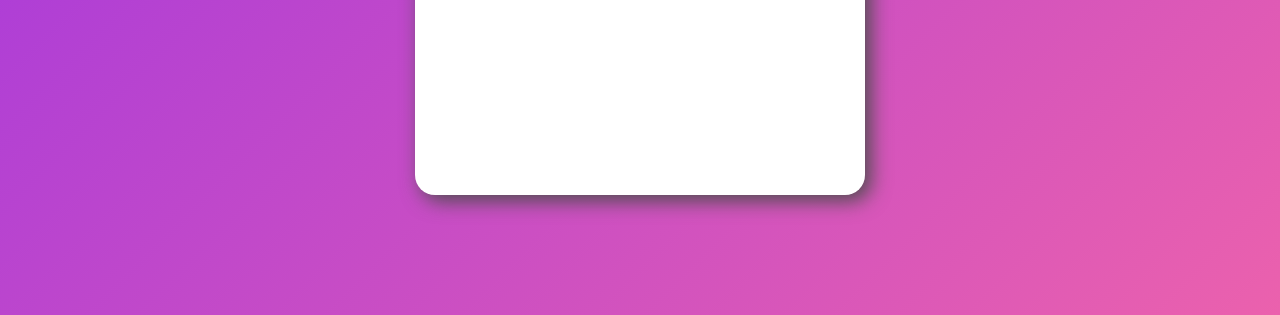
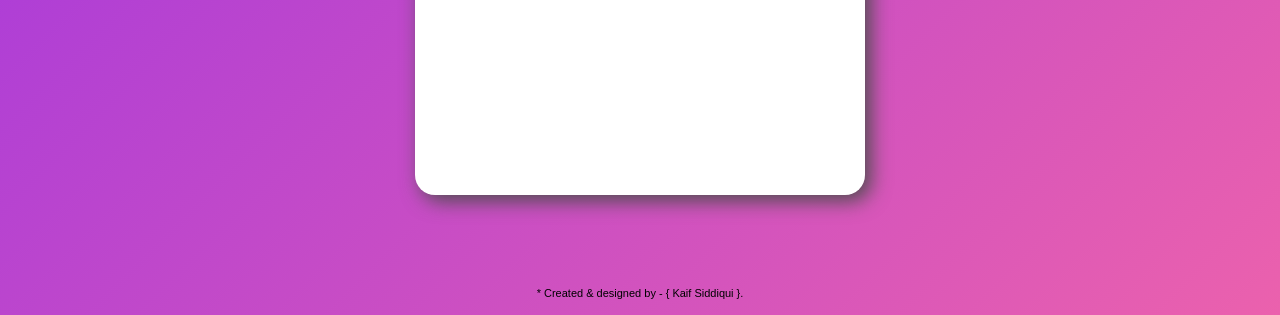
Before and after one commit to kaif-S2002/Todo-list, a plain HTML site: page index.html in a window 1280 px wide. Shown: the part 485-800 px from the top of the page. Drawn offline with Linux system fonts and the light colour scheme.

Commit message:
added credit line

```diff
--- a/index.html
+++ b/index.html
@@ -31,6 +31,9 @@
           <h1 style="margin-top: 2px">Now !</h1>
         </div>
       </div>
+      <div class="credit">
+        <p>* Created & designed by - { Kaif Siddiqui }.</p>
+      </div>
     </div>
     <script src="todo.js"></script>
   </body>
--- a/style.css
+++ b/style.css
@@ -146,6 +146,12 @@ ul li span:hover {
   width: 100%;
   height: 100%;
 }
+.credit {
+  position: absolute;
+  bottom: 2%;
+  font-size: 11px;
+  user-select: none;
+}
 .list-container::-webkit-scrollbar {
   width: 4px;
 }
```
